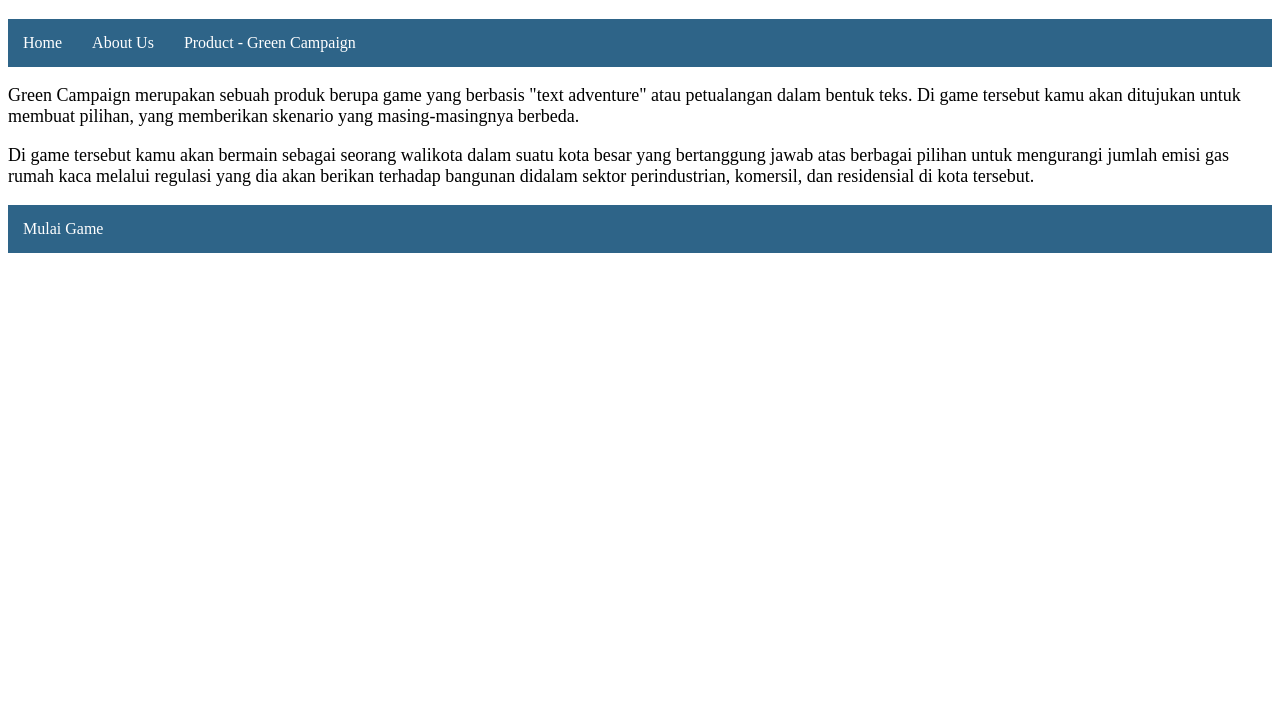
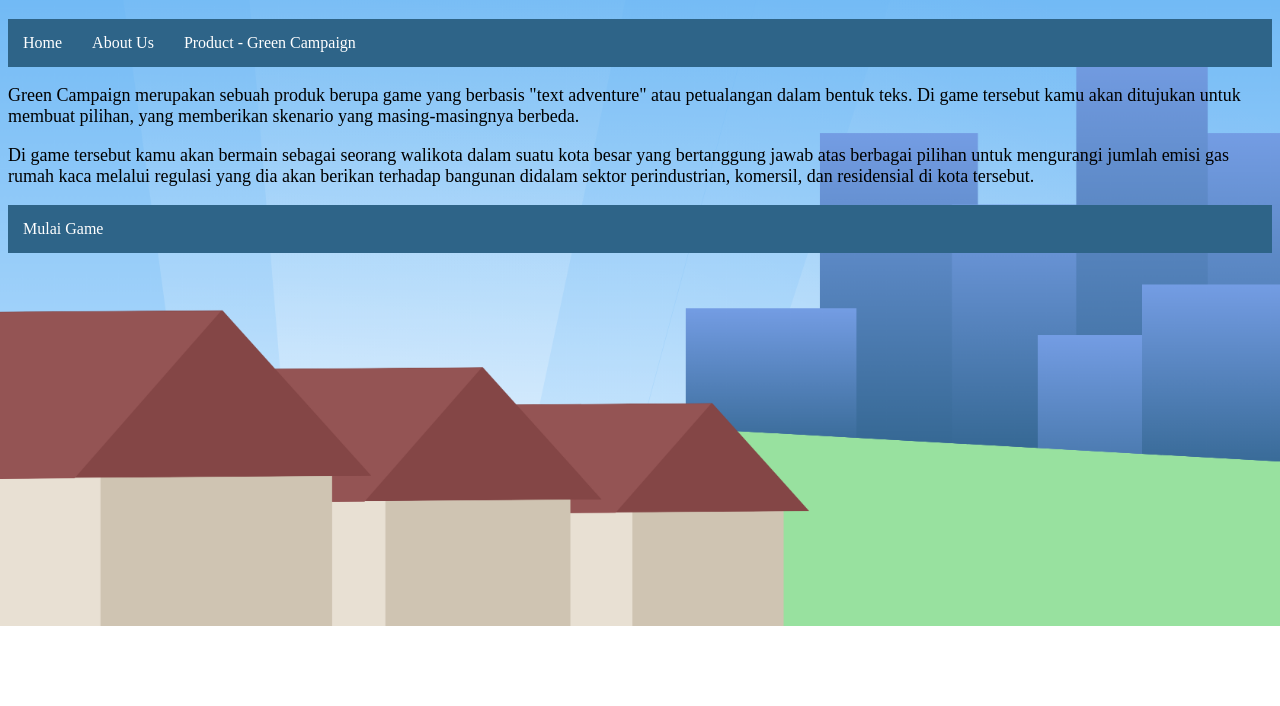
Before and after one commit to zweihander200/greencampaignxa, a plain HTML site: page product.html in a window 1280 px wide. Shown: the part 94-800 px from the top of the page. Drawn offline with Linux system fonts and the light colour scheme.

Commit message:
Update product.html

```diff
--- a/product.html
+++ b/product.html
@@ -4,7 +4,7 @@
     <head>
         <link rel="stylesheet" href="styles.css">
     </head>
-        <body style =   "background: url(grcpgn_photos/ProsperousMetropolis.png);
+        <body style =   "background: url(ProsperousMetropolis.png);
                     background-size: 100%;
                     background-repeat: no-repeat;">
             <h1>
```
